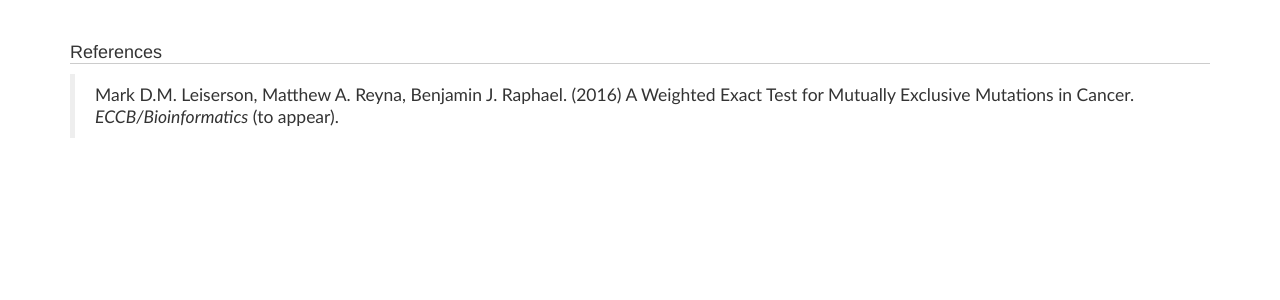
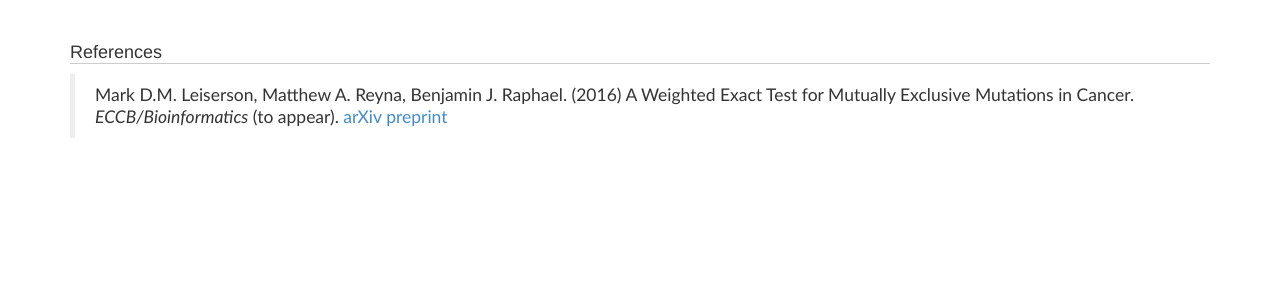
Before and after one commit to raphael-group/raphael-group.github.io, a Jekyll site: the page built from projects/wext/index.md, in a window 1280 px wide. Shown: the part 371-671 px from the top of the page. Built offline with Jekyll 4.4.1, drawn with Linux system fonts in a browser that asks for light colours; nearby versions of some CDN libraries; comment, search, counter and statistics services are not loaded.

Commit message:
Add arXiv preprint to WExT

```diff
--- a/projects/wext/index.md
+++ b/projects/wext/index.md
@@ -19,4 +19,4 @@
 
 ## References
 
-> Mark D.M. Leiserson, Matthew A. Reyna, Benjamin J. Raphael. (2016) A Weighted Exact Test for Mutually Exclusive Mutations in Cancer. _ECCB/Bioinformatics_ (to appear).
+> Mark D.M. Leiserson, Matthew A. Reyna, Benjamin J. Raphael. (2016) A Weighted Exact Test for Mutually Exclusive Mutations in Cancer. _ECCB/Bioinformatics_ (to appear). [arXiv preprint](https://arxiv.org/abs/1607.02447)
```
